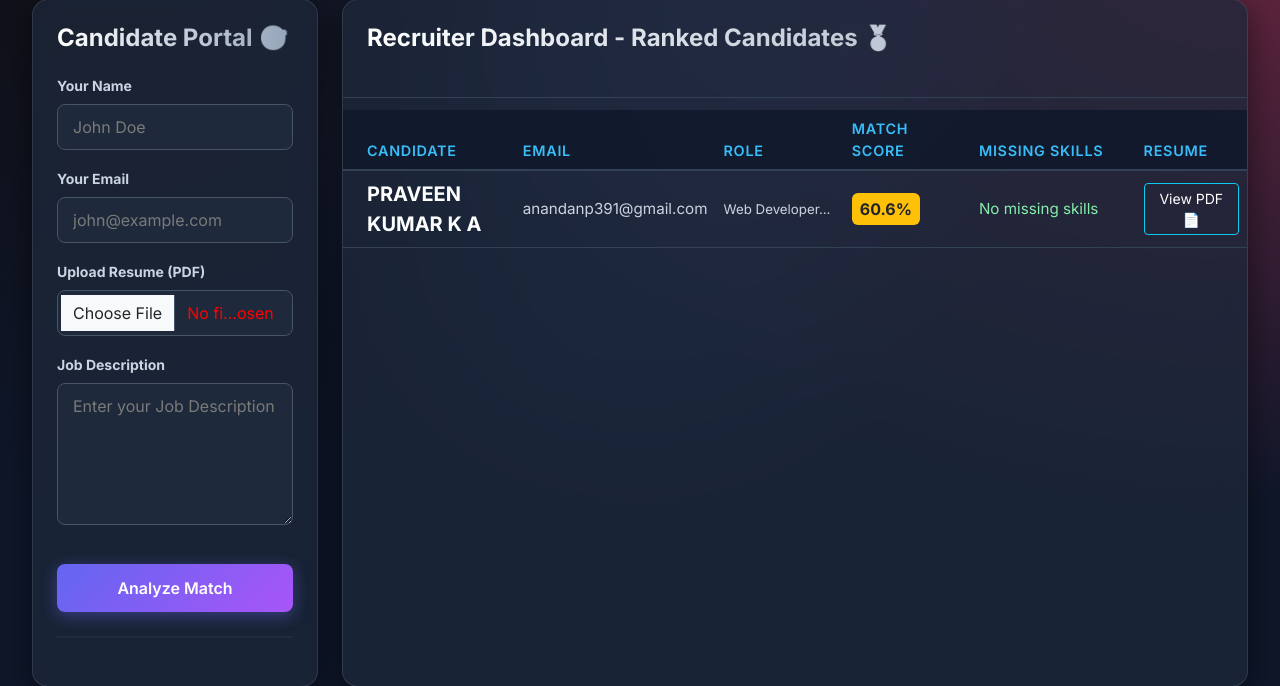
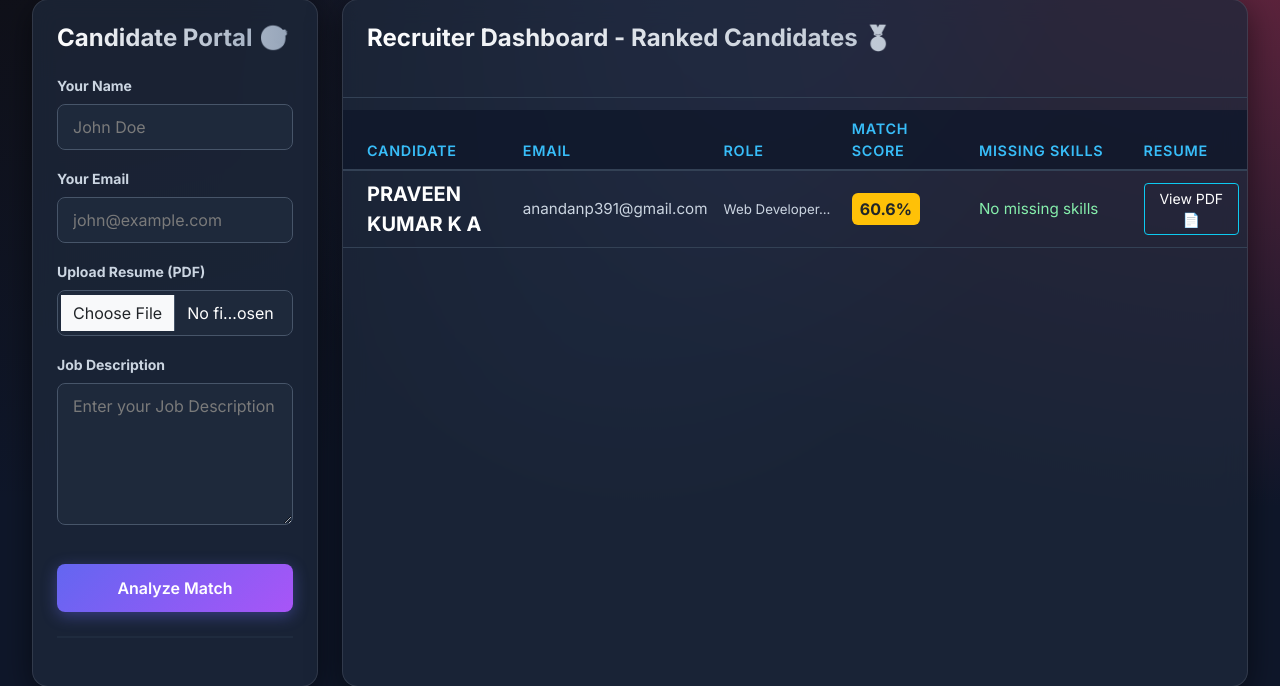
Before and after one commit to praveenkumarkait24/Blockcert-AI, a Flask app: page / in a window 1280 px wide. Shown: the part 152-838 px from the top of the page. Run offline with Flask 3, Linux system fonts and the light colour scheme.

Commit message:
Change input text color from red to light gray

```diff
--- a/templates/index.html
+++ b/templates/index.html
@@ -40,7 +40,7 @@
         .form-control, .form-select, input[type="file"] {
             background-color: #1e293b;
             border: 1px solid #475569;
-            color: #ff0000;
+            color: #fdfdfd;
             border-radius: 8px;
             padding: 10px 15px;
         }
```
